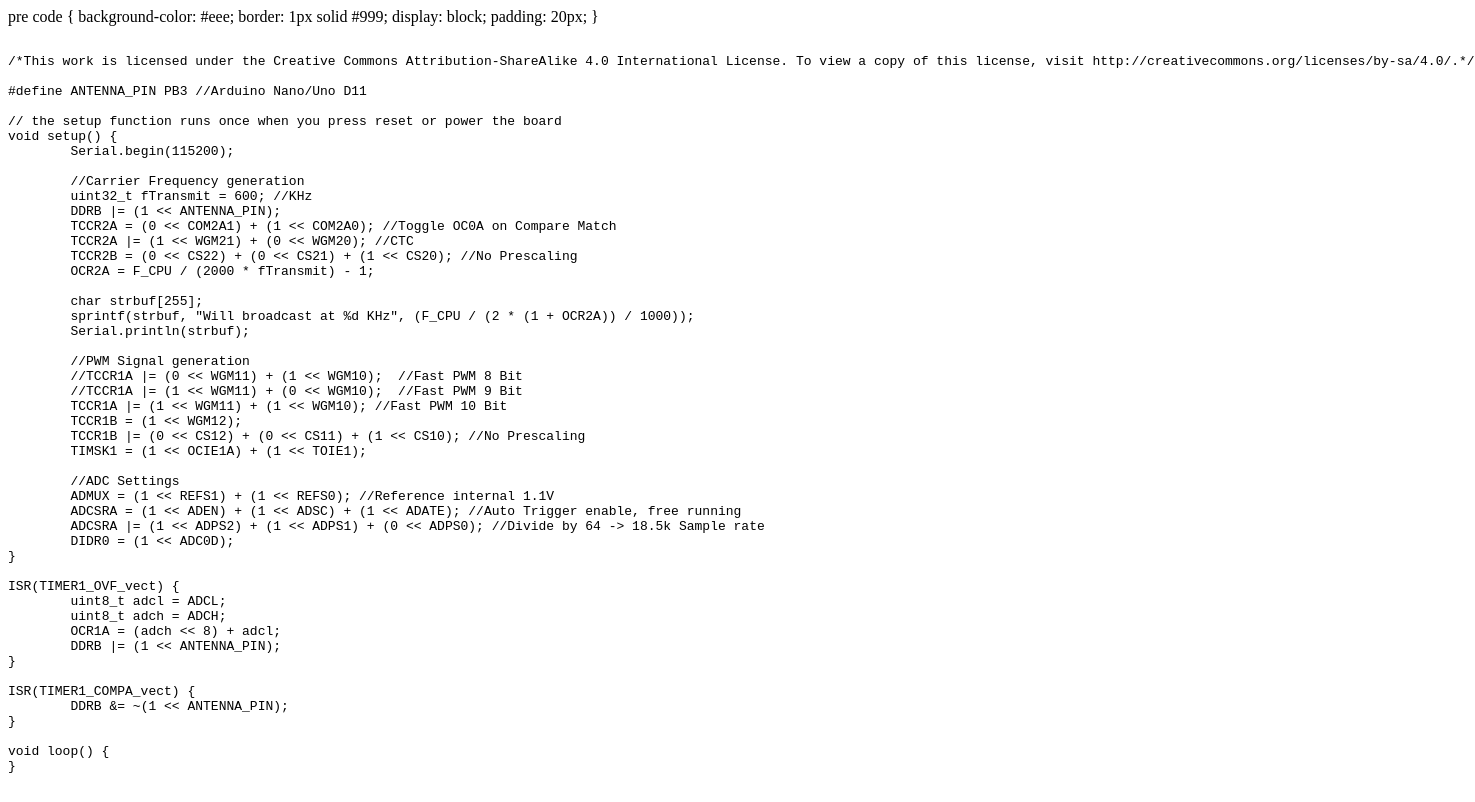
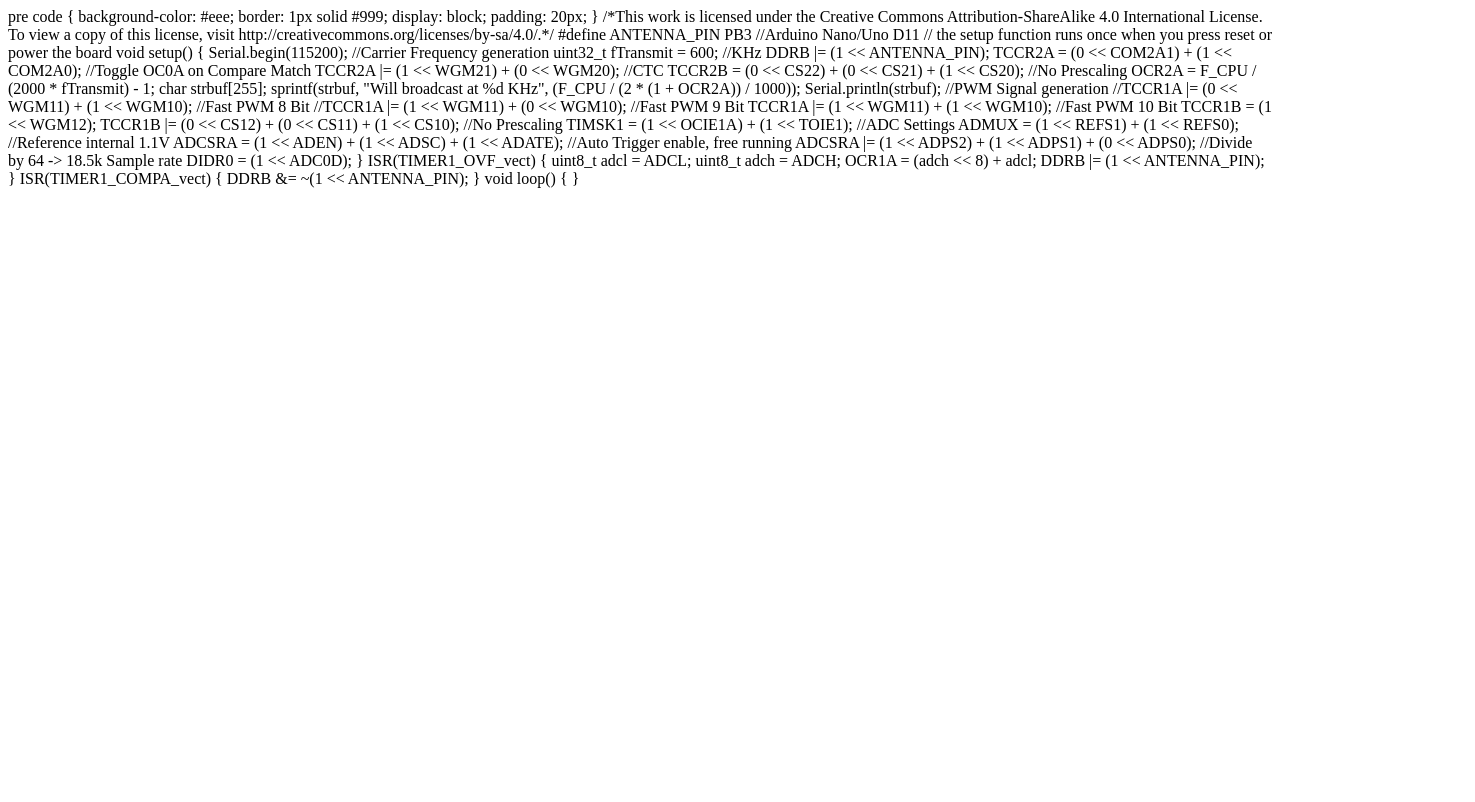
Before and after one commit to smartphonecomputerundmehr/mw-transmitter-arduino, a plain HTML site: page index.html in a window 1280 px wide. Shown: the whole page, 1475 px wide, since content can reach past the window. Drawn offline with Linux system fonts and the light colour scheme.

Commit message:
Update index.html

```diff
--- a/index.html
+++ b/index.html
@@ -4,8 +4,7 @@ pre code {
   display: block;
   padding: 20px;
 }
-<pre>
-  <code>
+
 /*This work is licensed under the Creative Commons Attribution-ShareAlike 4.0 International License. To view a copy of this license, visit http://creativecommons.org/licenses/by-sa/4.0/.*/
 
 #define ANTENNA_PIN PB3 //Arduino Nano/Uno D11
```
